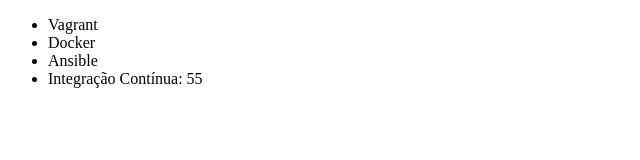
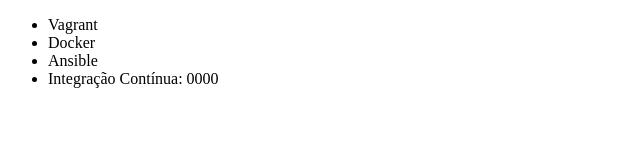
Before and after one commit to jocasc/estudo-git, a plain HTML site: page index.html in a window 1280 px wide. Shown: the full height of the page, 0-640 px from the left. Drawn offline with Linux system fonts and the light colour scheme.

Commit message:
outra tentativa com o perfil jocas

```diff
--- a/index.html
+++ b/index.html
@@ -9,7 +9,7 @@
         <li>Vagrant</li>
         <li>Docker</li>
         <li>Ansible</li>
-        <li>Integração Contínua: 55</li>
+        <li>Integração Contínua: 0000</li>
     </ul>
 </body>
 </html>
```
